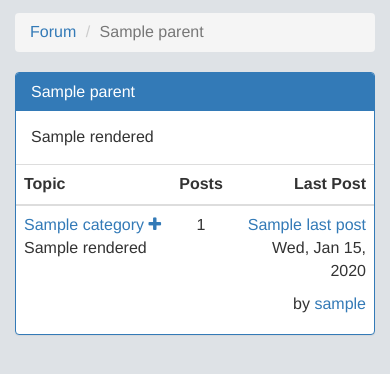
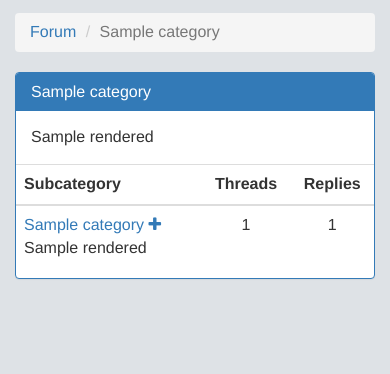
Before and after one commit to Punkweb/punkweb-boards, a Django app: template templates/board/category_view.html in a window 390 px wide. Shown: the part 59-433 px from the top of the page. Run offline with Django 3.2, Linux system fonts and the light colour scheme; the template is opened without the code that fills it: most values are stand-ins (such as "Sample title", 1, 10 or a date in 2020); style sheets or scripts are compiled from the project's sources; some libraries are stand-ins or nearby versions.

Commit message:
Refactored category queries.  Responsiveness tweaks.

```diff
--- a/templates/base.html
+++ b/templates/base.html
@@ -1,6 +1,5 @@
 {% load static %}
 {% load sass_tags %}
-
 <!DOCTYPE html>
 <html lang="en">
   <head>
@@ -20,7 +19,6 @@
       {% block content %}{% endblock %}
     </div>
   </body>
-
   <!-- JQuery 3.1.1 -->
   <script src="https://code.jquery.com/jquery-3.1.1.min.js" integrity="sha256-hVVnYaiADRTO2PzUGmuLJr8BLUSjGIZsDYGmIJLv2b8=" crossorigin="anonymous"></script>
   <!-- Latest compiled and minified JavaScript -->
--- a/templates/board/category_view.html
+++ b/templates/board/category_view.html
@@ -2,52 +2,58 @@
 {% load static %}
 {% load bbcode_tags %}
 
-{% block title %}{{parent.name}}{% endblock %}
+{% block title %}{{category.name}}{% endblock %}
 
 {% block content %}
 <ol class="breadcrumb">
   <li><a href="/">Forum</a></li>
-  <li class="active">{{parent.name}}</li>
+  <li class="active">{{category.name}}</li>
 </ol>
 <div class="panel panel-primary">
   <div class="panel-heading">
-    <h3 class="panel-title">{{parent.name}}</h3>
+    <h3 class="panel-title">{{category.name}}</h3>
   </div>
-  {% if parent.description.rendered %}
+  {% if category.description.rendered %}
   <div class="panel-body">
-    {{parent.description.rendered}}
+    {{category.description.rendered}}
   </div>
   {% endif %}
   <table class="table">
     <thead>
       <tr>
-        <th>
-          Topic
+        <th class="align-left" width="40%">
+          Subcategory
         </th>
         <th class="align-center" width="10%">
-          Posts
+          Threads
         </th>
-        <th class="align-right" width="40%">
-          Last Post
+        <th class="align-center" width="10%">
+          Replies
+        </th>
+        <th class="align-right hidden-xs" width="30%">
+          Last
         </th>
       </tr>
     </thead>
     <tbody>
-      {% for child in children %}
+      {% for sub in subcategories %}
       <tr>
-        <td>
-          <a href="{% url 'board:topic' child.category.id %}">{{child.category.name}}</a>
-          <a href="{% url 'board:new_post' child.category.id %}"><i class="fa fa-plus" aria-hidden="true"></i></a>
-          <p>{{child.category.description.rendered}}</p>
+        <td class="align-left">
+          <a href="{% url 'board:topic' sub.category.id %}">{{sub.category.name}}</a>
+          <a href="{% url 'board:new_post' sub.category.id %}"><i class="fa fa-plus" aria-hidden="true"></i></a>
+          <p>{{sub.category.description.rendered}}</p>
         </td>
         <td class="align-center">
-          {{child.num_posts}}
+          {{sub.num_posts}}
         </td>
-        <td class="align-right">
-          {% if child.last_post %}
-          <a href="{% url 'board:post' child.last_post.id %}">{{child.last_post.title|truncatechars_html:30}}</a>
-          <p>{{child.last_post.created|date:'D, M d, Y'}}</p>
-          <p>by <a href="{% url 'users:profile' child.last_post.user.username %}">{{child.last_post.user.username}}</a></p>
+        <td class="align-center">
+          {{sub.num_comments}}
+        </td>
+        <td class="align-right hidden-xs">
+          {% if sub.last_post %}
+          <a href="{% url 'board:post' sub.last_post.id %}">{{sub.last_post.title|truncatechars_html:30}}</a>
+          <p>{{sub.last_post.created|date:'D, M d, Y'}}</p>
+          <p>by <a href="{% url 'users:profile' sub.last_post.user.username %}">{{sub.last_post.user.username}}</a></p>
           {% else %}
           <p>No Posts</p>
           {% endif %}
--- a/templates/board/new_post.html
+++ b/templates/board/new_post.html
@@ -9,7 +9,7 @@
 <div class="panel panel-primary">
   <div class="panel-heading">
     <div class="panel-title">
-      Create new post
+      New Post in {{category.name}}
     </div>
   </div>
   <div class="panel-body">
```
Also changed, not shown: apps/board/queries.py (+17 -12 lines), apps/board/views.py (+6 -2 lines), templates/board/post_view.html (+12 -16 lines), templates/board/topic_view.html (+10 -10 lines), templates/home.html (+6 -6 lines), templates/partials/new_comment.html (+14 -4 lines).
